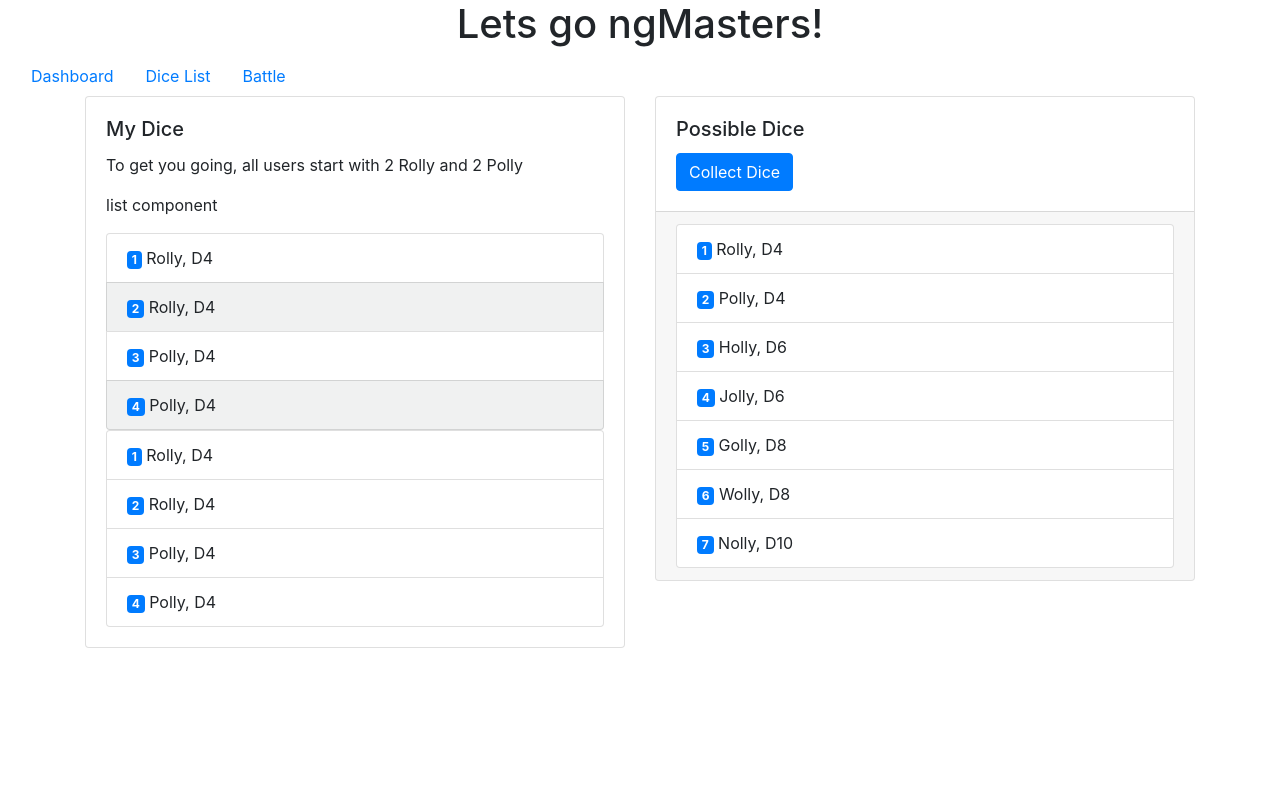
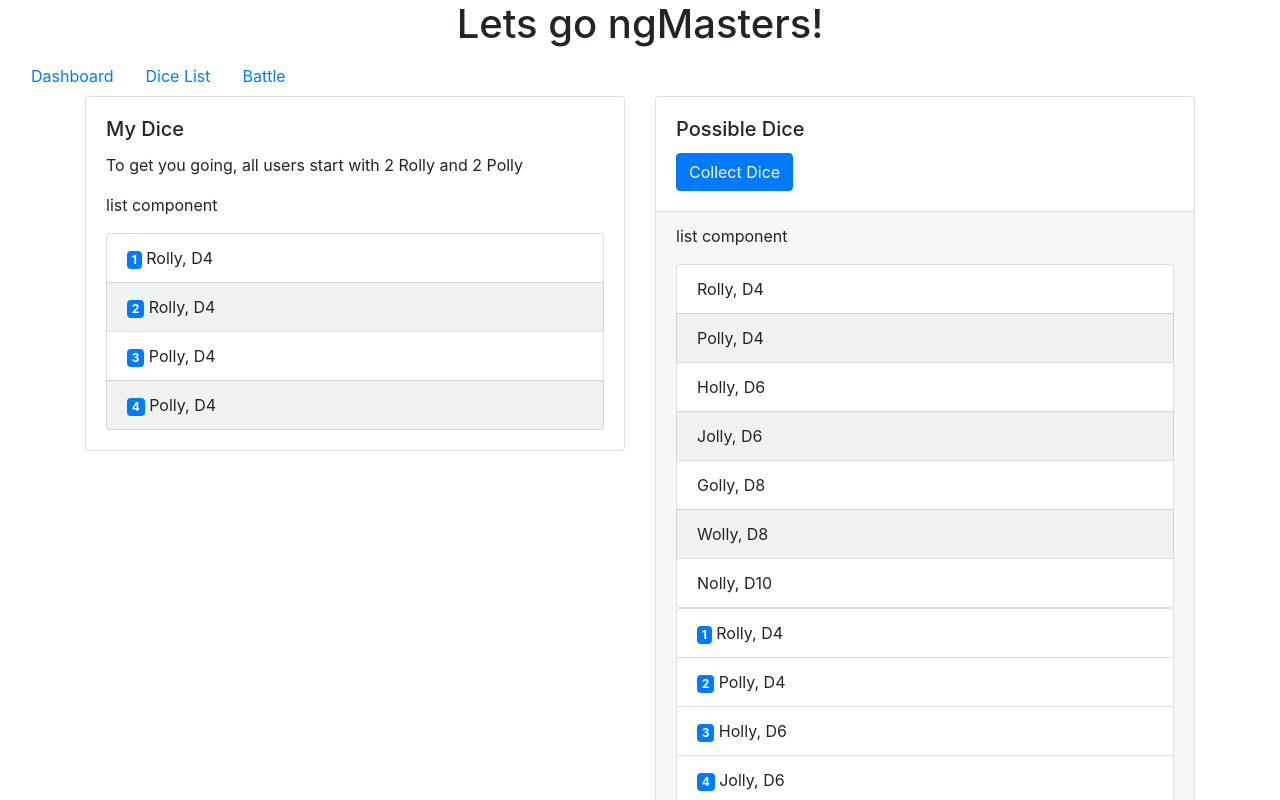
Before and after one commit to ant290/ngMasters, an Angular app in the folder ngMasters/: page /diceList in a window 1280 px wide. Shown: the top 800 px of the page. Built offline with nearby package versions, Linux system fonts and the light colour scheme.

Commit message:
my-dice component re-factor to use dice-list component

```diff
--- a/ngMasters/src/app/my-dice/my-dice.component.html
+++ b/ngMasters/src/app/my-dice/my-dice.component.html
@@ -1,30 +1,22 @@
 <div class="container">
   <div class="row">
-    <div class="col-sm">
+    <div class="col-sm-12 col-md-6">
       <div class="card">
         <div class="card-body">
           <h5 class="card-title">My Dice</h5>
           <p class="card-text">To get you going, all users start with 2 Rolly and 2 Polly</p>
-          <app-dice-list [(diceList)]=diceList></app-dice-list>
-          <ul class="dice list-group" >
-            <li *ngFor="let dice of diceList; let even = even; let odd = odd"
-              (click)="onSelect(dice)"
-              [class.selected]="dice === selectedDice"
-              class="list-group-item"
-              [ngClass]="{odd: odd, even: even}">
-              <span class="badge badge-primary">{{dice.id}}</span> {{dice.name}}, D{{dice.sides}}
-            </li>
-          </ul>
+          <app-dice-list [diceList]="diceList" [maxSelections]="1" (selectedDiceEvent)="onSelect($event)"></app-dice-list>
         </div>
       </div>
     </div>
-    <div class="col-sm">
+    <div class="col-sm-12 col-md-6">
       <div class="card">
         <div class="card-body">
           <h5 class="card-title">Possible Dice</h5>
           <button type="button" class="btn btn-primary" (click)="collectDice()">Collect Dice</button>
         </div>
         <div class="card-footer">
+          <app-dice-list [diceList]="allDiceList"></app-dice-list>
           <ul class="dice list-group">
             <li *ngFor="let dice of allDiceList"
               (click)="onSelect(dice)"
--- a/ngMasters/src/app/my-dice/my-dice.component.ts
+++ b/ngMasters/src/app/my-dice/my-dice.component.ts
@@ -29,8 +29,12 @@ export class MyDiceComponent implements OnInit {
     this.diceService.getAllDiceList().subscribe(diceList => this.allDiceList = diceList);
   }
 
-  onSelect(dice: Dice): void {
-    this.selectedDice = dice;
+  onSelect(dice: Dice[]): void {
+    if (dice && dice.length > 0) {
+      this.selectedDice = dice[0];
+    } else {
+      this.selectedDice = null;
+    }
   }
 
   collectDice(): void {
```
